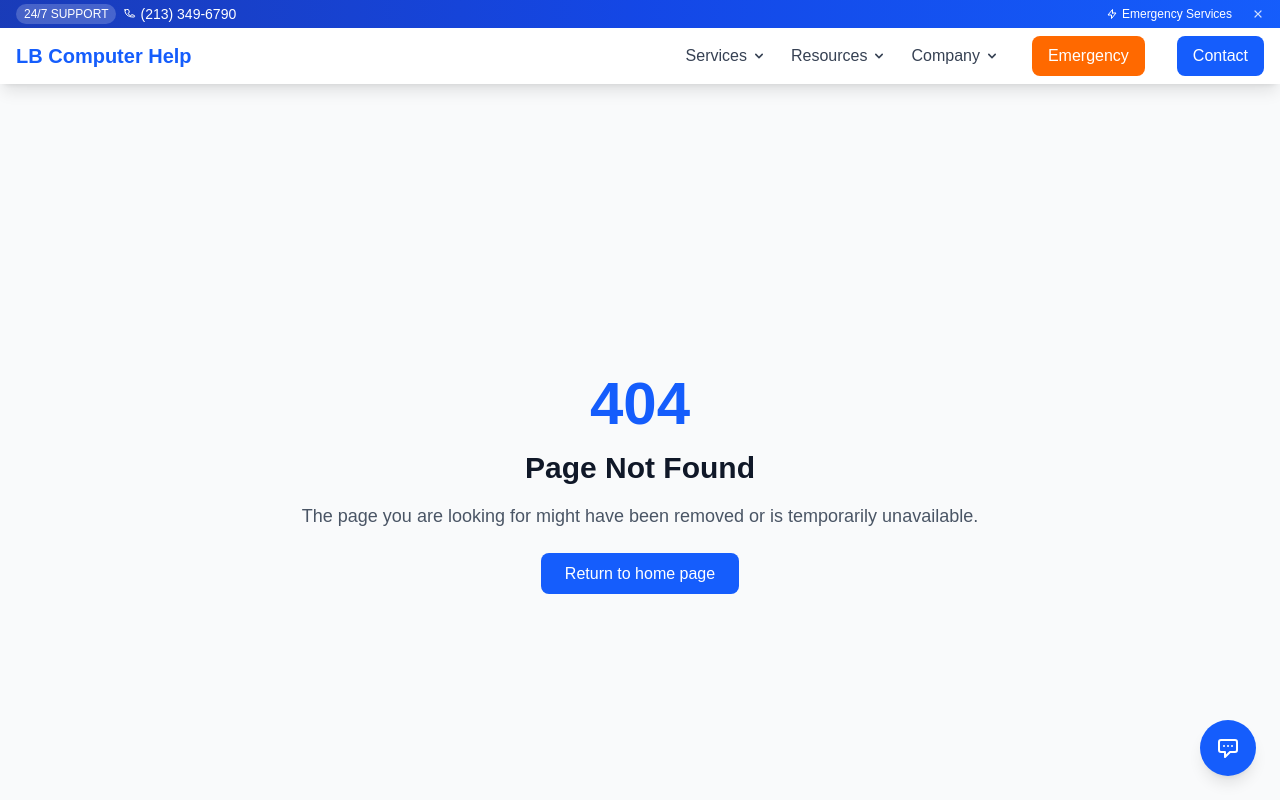
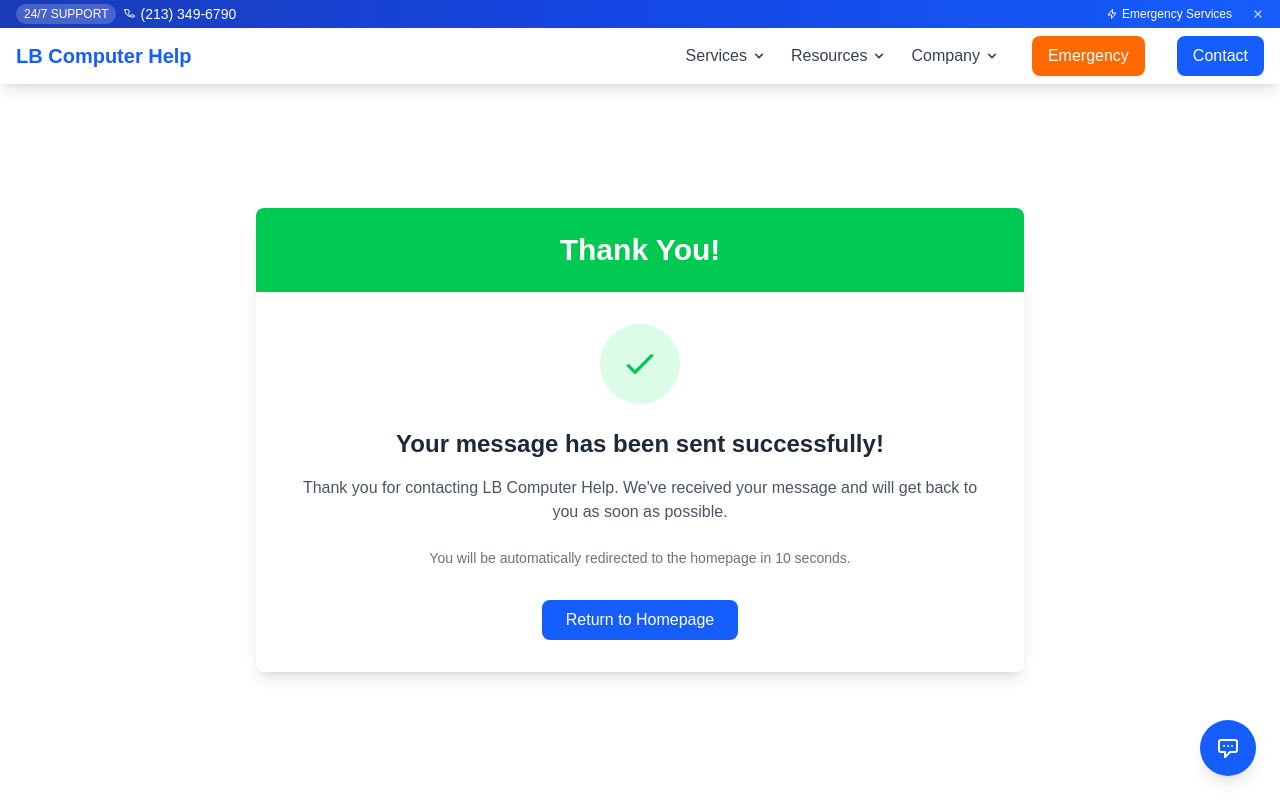
Before and after one commit to Brandonrz369/smart-services-it, a Next.js app: page /thanks in a window 1280 px wide. Before the commit this address had no page. Shown: the top 800 px of the page. Built offline with nearby package versions, Linux system fonts and the light colour scheme.

Commit message:
Use traditional HTML form with redirect to thank you page

```diff
--- /dev/null
+++ b/src/app/thanks/page.tsx
@@ -0,0 +1,67 @@
+'use client';
+
+import { useEffect } from 'react';
+import Link from 'next/link';
+import { useRouter } from 'next/navigation';
+
+export default function ThankYouPage() {
+  const router = useRouter();
+
+  // Add a redirect timer to send user back to homepage after 10 seconds
+  useEffect(() => {
+    const timer = setTimeout(() => {
+      router.push('/');
+    }, 10000);
+
+    return () => clearTimeout(timer);
+  }, [router]);
+
+  return (
+    <div className="min-h-screen pt-32 pb-12 px-4">
+      <div className="max-w-3xl mx-auto bg-white rounded-lg shadow-lg overflow-hidden">
+        <div className="bg-green-500 p-6 text-white">
+          <h1 className="text-3xl font-bold text-center">Thank You!</h1>
+        </div>
+
+        <div className="p-8 text-center">
+          <div className="w-20 h-20 rounded-full bg-green-100 flex items-center justify-center mx-auto mb-6">
+            <svg
+              className="w-10 h-10 text-green-500"
+              fill="none"
+              stroke="currentColor"
+              viewBox="0 0 24 24"
+              xmlns="http://www.w3.org/2000/svg"
+            >
+              <path
+                strokeLinecap="round"
+                strokeLinejoin="round"
+                strokeWidth={2}
+                d="M5 13l4 4L19 7"
+              />
+            </svg>
+          </div>
+
+          <h2 className="text-2xl font-bold text-gray-800 mb-4">
+            Your message has been sent successfully!
+          </h2>
+
+          <p className="text-gray-600 mb-6">
+            Thank you for contacting LB Computer Help. We've received your message
+            and will get back to you as soon as possible.
+          </p>
+
+          <p className="text-sm text-gray-500 mb-8">
+            You will be automatically redirected to the homepage in 10 seconds.
+          </p>
+
+          <Link
+            href="/"
+            className="inline-block bg-blue-600 hover:bg-blue-700 text-white font-medium py-2 px-6 rounded-lg transition-colors"
+          >
+            Return to Homepage
+          </Link>
+        </div>
+      </div>
+    </div>
+  );
+}
--- a/src/components/SimpleContactForm.tsx
+++ b/src/components/SimpleContactForm.tsx
@@ -1,80 +1,21 @@
 'use client';
 
-import { useState, FormEvent } from 'react';
+import { useState } from 'react';
 
 export default function SimpleContactForm() {
-  const [isSuccess, setIsSuccess] = useState(false);
-
-  // Regular form with a hidden success message that's shown after return
-  if (isSuccess) {
-    return (
-      <div className="bg-green-50 border border-green-200 rounded-lg p-6 text-center">
-        <svg
-          className="w-12 h-12 text-green-500 mx-auto mb-4"
-          fill="none"
-          stroke="currentColor"
-          viewBox="0 0 24 24"
-          xmlns="http://www.w3.org/2000/svg"
-        >
-          <path
-            strokeLinecap="round"
-            strokeLinejoin="round"
-            strokeWidth={2}
-            d="M5 13l4 4L19 7"
-          />
-        </svg>
-        <h3 className="text-xl font-bold text-green-800 mb-2">Message Sent!</h3>
-        <p className="text-green-700">Thank you for contacting us. We&apos;ll get back to you shortly.</p>
-        <button
-          onClick={() => setIsSuccess(false)}
-          className="mt-4 bg-green-600 text-white px-4 py-2 rounded-lg hover:bg-green-700"
-        >
-          Send Another Message
-        </button>
-      </div>
-    );
-  }
-
+  // This is a traditional HTML form that posts directly to FormSpree
+  // No JavaScript submission, no fetch, no CORS issues
   return (
     <div className="bg-white rounded-lg shadow-md p-6">
       <h2 className="text-xl font-bold text-gray-800 mb-4">Contact Us</h2>
 
-      {/* Traditional HTML form that submits directly to FormSpree */}
       <form
         action="https://formspree.io/f/xzzeddgr"
         method="POST"
-        onSubmit={(e) => {
-          e.preventDefault();
+      >
+        {/* Redirect back to our site after submission */}
+        <input type="hidden" name="_next" value="https://lbcomputerhelp.com/thanks" />
 
-          // Get the form element
-          const form = e.target as HTMLFormElement;
-
-          // Create a hidden iframe to submit the form
-          const iframe = document.createElement('iframe');
-          iframe.name = 'hidden-form-submit';
-          iframe.style.display = 'none';
-          document.body.appendChild(iframe);
-
-          // Set up the form to target the iframe
-          form.target = 'hidden-form-submit';
-
-          // Set up a success handler for when the iframe loads
-          iframe.onload = () => {
-            setIsSuccess(true);
-            form.reset();
-
-            // Remove the iframe after a delay
-            setTimeout(() => {
-              if (document.body.contains(iframe)) {
-                document.body.removeChild(iframe);
-              }
-            }, 1000);
-          };
-
-          // Submit the form
-          form.submit();
-        }}
-      >
         <div className="mb-4">
           <label htmlFor="name" className="block text-sm font-medium text-gray-700 mb-1">
             Your Name
@@ -114,8 +55,8 @@ export default function SimpleContactForm() {
           ></textarea>
         </div>
 
-        {/* Hidden field for FormSpree to identify the form */}
-        <input type="hidden" name="_form_name" value="simple_contact_form" />
+        {/* Include a honeypot field to prevent spam */}
+        <input type="text" name="_gotcha" style={{ display: 'none' }} />
 
         <button
           type="submit"
```
